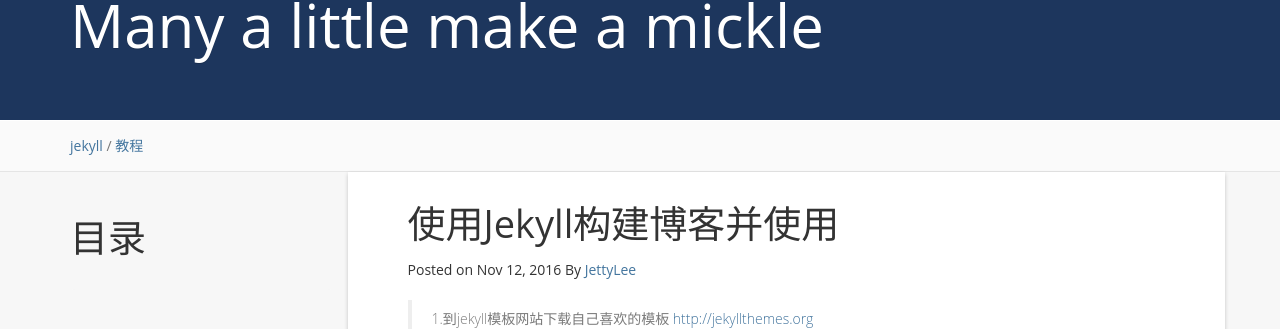
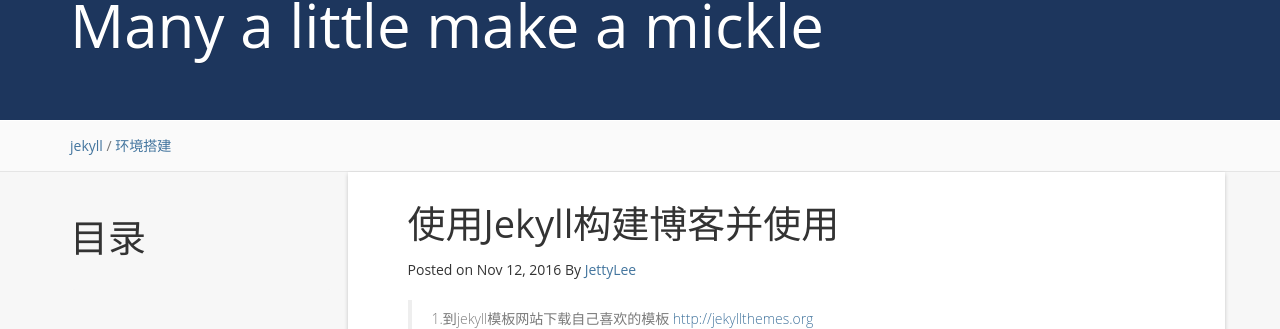
Before and after one commit to JettyLee/blog, a Jekyll site: the page built from _posts/2016-11-12-how-to-use-jekyll.md, in a window 1280 px wide and 900 px high. Shown: the part 115-444 px from the top of the window. Built offline with Jekyll 4.4.1, drawn with Linux system fonts in a browser that asks for light colours; comment, search, counter and statistics services are not loaded.

Commit message:
change tag

```diff
--- a/_posts/2016-11-12-how-to-use-jekyll.md
+++ b/_posts/2016-11-12-how-to-use-jekyll.md
@@ -3,7 +3,7 @@ layout: post
 title:  "使用Jekyll构建博客并使用"
 date:   2016-11-12 11:13:01 +0800
 categories: jekyll
-tag: 教程
+tag: 环境搭建
 ---
 
 * content
```
